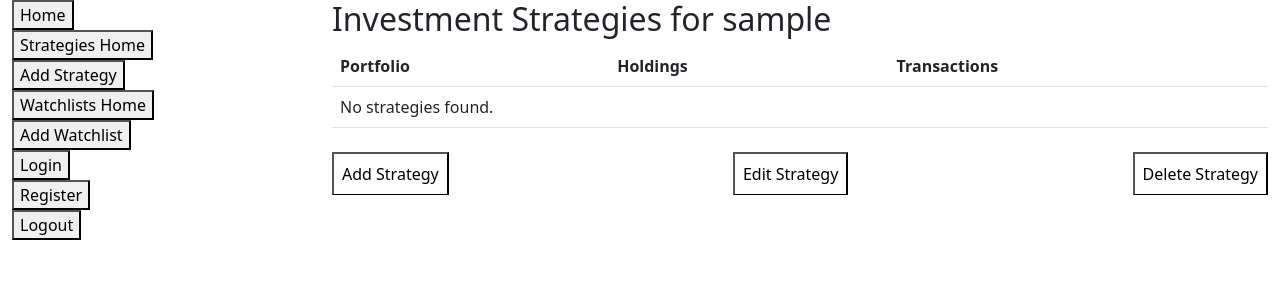
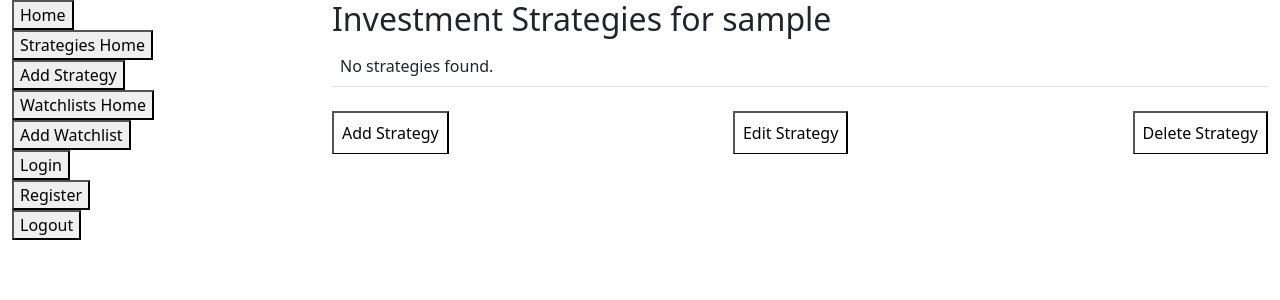
Before and after one commit to ryanlharper/Portfolio-Manager, a Django app: page /strategies/ in a window 1280 px wide. Shown: the top 300 px of the page. Run offline with Django 3.2, Linux system fonts and the light colour scheme; the visitor is signed in with stand-in values (Sample User, id 1); data that the repository does not hold is empty; some libraries are stand-ins or nearby versions.

```diff
--- a/investment/templates/strategies_list.html
+++ b/investment/templates/strategies_list.html
@@ -1,23 +1,17 @@
 {% extends 'base.html' %}
-
+{% block title %}Investment Strategies{% endblock %}
 {% block content %}
 {{ block.super }}
 <h2>Investment Strategies for {{ user.username }}</h2>
 <div class = "table">
     <table class="table">
-    <tr>
-        <th>Portfolio</th>
-        <th>Holdings</th>
-        <th>Transactions</th>
-    </tr>
+
     {% for strategy in strategies %}
 
         <tr>
-        <td>{{ strategy.name }}</td>
-        <td>
-            <a href="{% url 'positions' strategy_id=strategy.id %}"><button class="button">View</button></a>
-            <a href="{% url 'add_position' strategy_id=strategy.id %}"><button class="button">Add</button></a></td>
-        <td><a href="{% url 'transactions_list' strategy_id=strategy.id%}"><button class="button">View</button></a></td>
+        <td><a href="{% url 'positions' strategy_id=strategy.id %}"><button class="button">{{ strategy.name }} Holdings</button></a></td>
+        <td><a href="{% url 'add_position' strategy_id=strategy.id %}"><button class="button">Add Postition</button></a></td>
+        <td><a href="{% url 'transactions_list' strategy_id=strategy.id%}"><button class="button">View Transactions</button></a></td>
     </tr>
     {% empty %}
     <tr>
--- a/investment/templates/watchlist.html
+++ b/investment/templates/watchlist.html
@@ -8,8 +8,8 @@
     <table class="table">
     <tr>
         <th>Symbol</th>
+        <th>Delete</th>
         <th>Price</th>
-        <th>Delete</th>
         <th>Day Change</th>
     </tr>
     {% for symbol in symbols %}
--- a/investment/templates/watchlists_list.html
+++ b/investment/templates/watchlists_list.html
@@ -1,13 +1,11 @@
 {% extends 'base.html' %}
-
+{% block title %}Watchlists{% endblock %}
 {% block content %}
 {{ block.super }}
 <h2>Watchlists for {{ user.username }}</h2>
 <div class = "table">
     <table class="table">
-    <tr>
-        <th>Watchlist</th>
-    </tr>
+
     {% for watchlist in watchlists %}
         <tr>
         <td><a href="{% url 'watchlist' watchlist_id=watchlist.id %}"><button class="button">{{ watchlist.name }}</button></a></td>
--- a/investment/views.py
+++ b/investment/views.py
@@ -187,12 +187,33 @@ def add_position(request, strategy_id):
     }
     return render(request, 'add_position.html', context)
 
+@login_required
 def success_view(request):
-    return render(request, 'success.html')
+    user=request.user
+    strategies = Strategy.objects.filter(user=user)
+    watchlists = Watchlist.objects.filter(user=user)
 
+    context = {
+        'user': request.user,
+        'watchlists': watchlists,
+        'strategies': strategies
+    }
+    return render(request, 'success.html', context)
+
+@login_required
 def failure_view(request):
-    return render(request, 'failure.html')
+    user=request.user
+    strategies = Strategy.objects.filter(user=user)
+    watchlists = Watchlist.objects.filter(user=user)
 
+    context = {
+        'user': request.user,
+        'watchlists': watchlists,
+        'strategies': strategies
+    }
+    return render(request, 'failure.html', context)
+
+@login_required
 def sell_position(request, strategy_id, symbol):
     strategy = get_object_or_404(Strategy, id=strategy_id)
 
```
